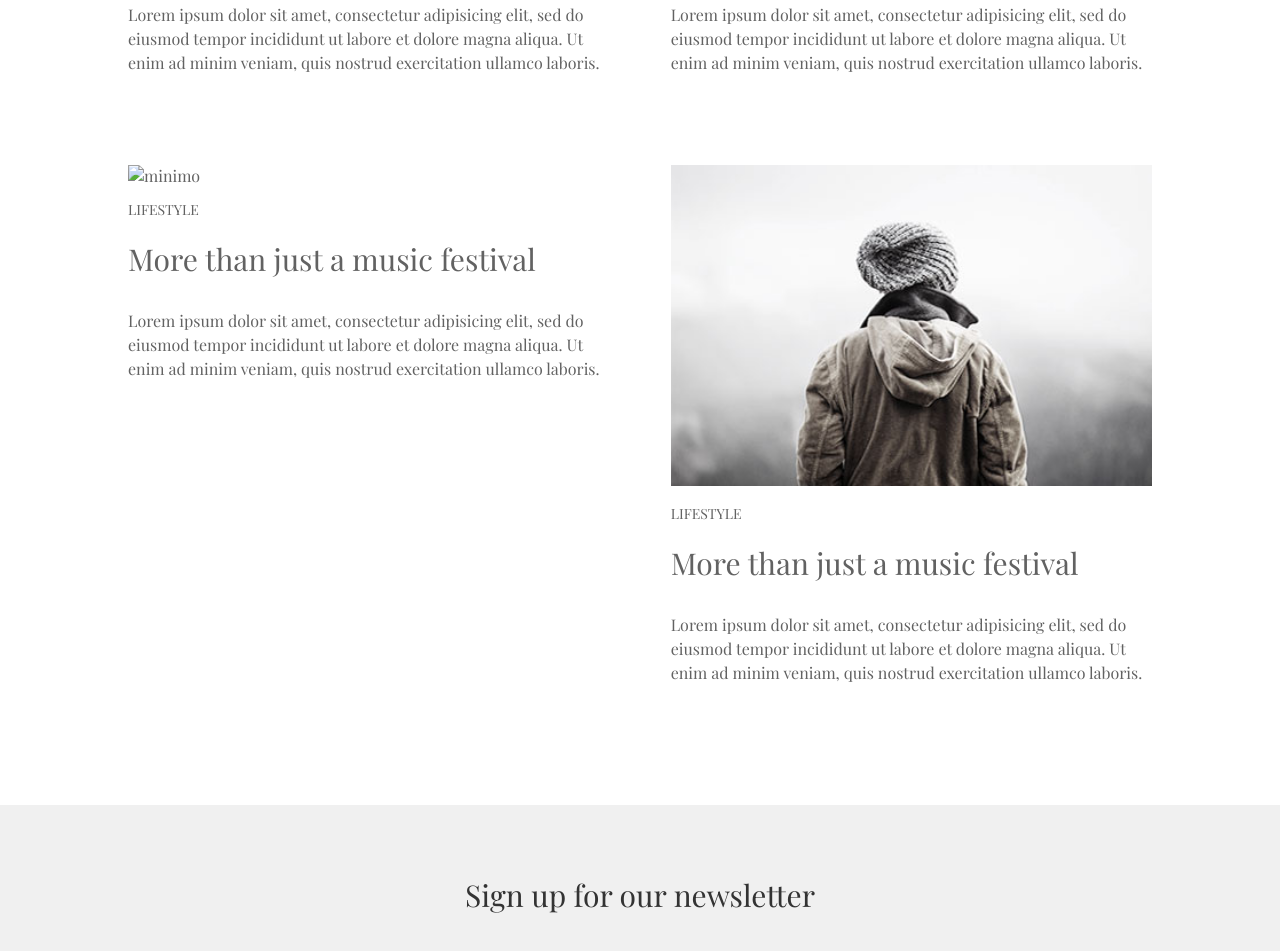
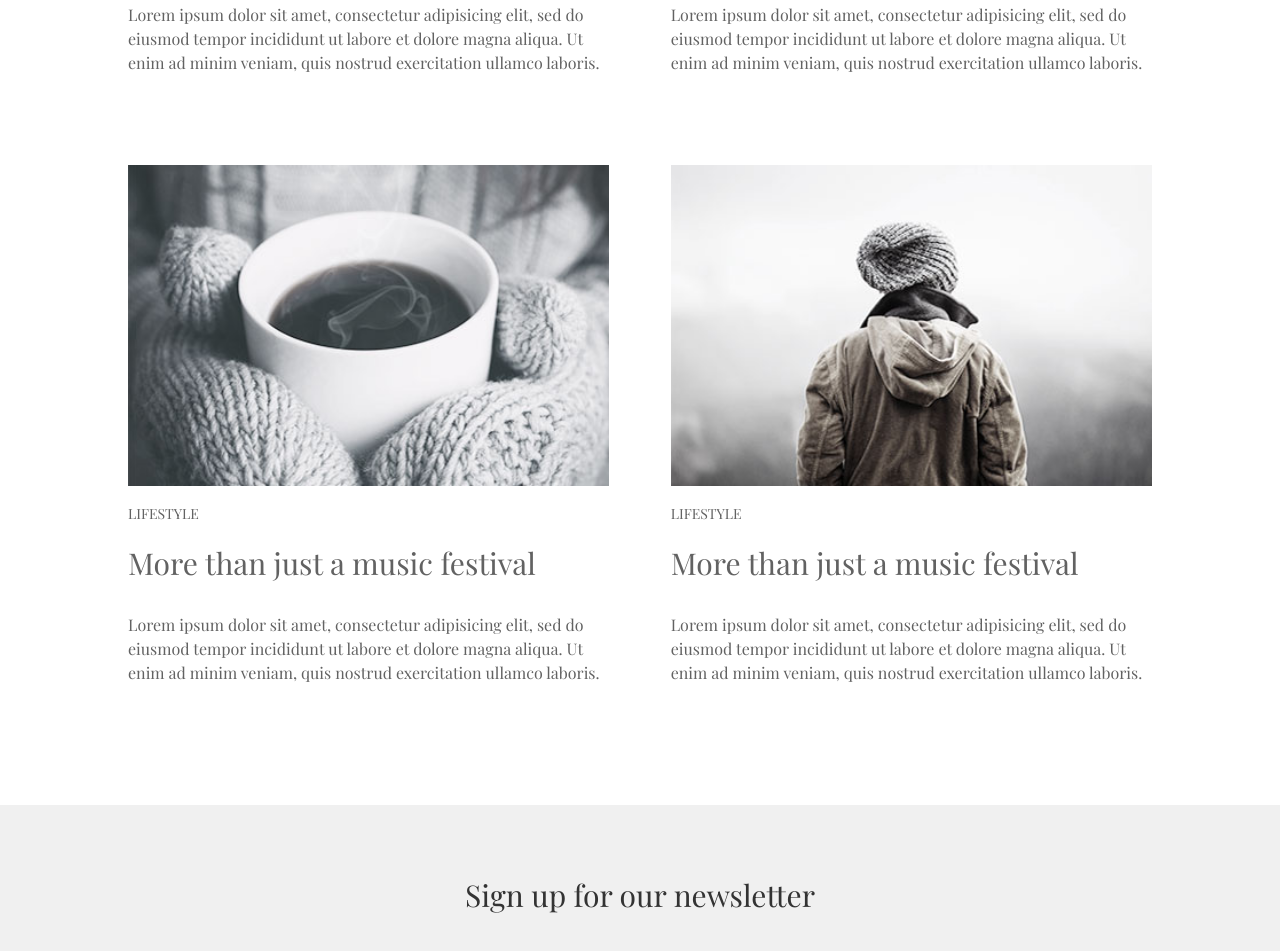
Before and after one commit to Istiyak001/minimo, a plain HTML site: page index.html in a window 1280 px wide. Shown: the part 1725-2676 px from the top of the page. Drawn offline with nearby package versions, Linux system fonts and the light colour scheme; the site is published under a folder, as on GitHub Pages, so addresses that start at the root find nothing; a web font is replaced by a local one.

Commit message:
Update index.html

```diff
--- a/index.html
+++ b/index.html
@@ -80,7 +80,7 @@
       <!--blog item start-->
       <div class="blog_item">
         <div class="blog_img">
-          <img src="/images/tea-pic.jpg" alt="minimo">
+          <img src="images/tea-pic.jpg" alt="minimo">
           <p class="c_light">Lifestyle</p>
           <h2 class="c_title">More than just a music festival </h2>
           <p class="c_text">Lorem ipsum dolor sit amet, consectetur adipisicing elit, sed do eiusmod tempor incididunt ut labore et dolore magna aliqua. Ut enim ad minim veniam, quis nostrud exercitation ullamco laboris. </p>
```
